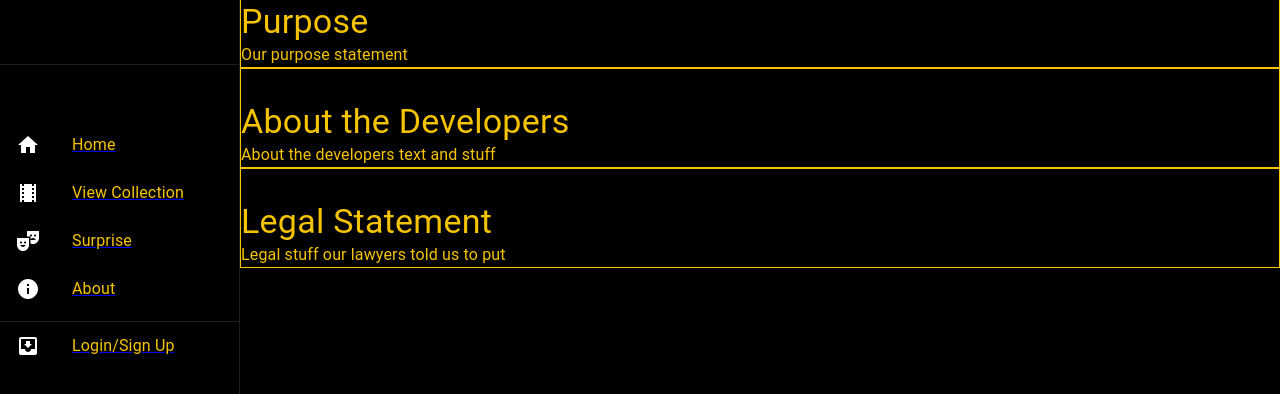
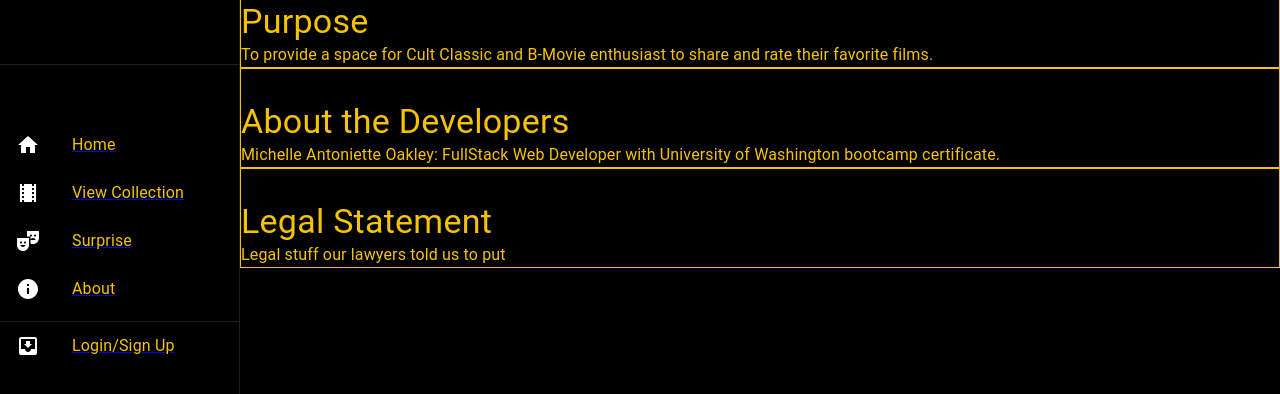
Before and after one commit to WilliamCrownover/bfanz, a React (Create React App) app in the folder client/: page /about in a window 1280 px wide. Shown: the top 394 px of the page. Built offline with nearby package versions, Linux system fonts and the light colour scheme.

Commit message:
added Purpose statement and one developers entery

```diff
--- a/client/src/pages/About.js
+++ b/client/src/pages/About.js
@@ -11,7 +11,8 @@ const About = () => {
                     Purpose
                 </Typography>
                 <Typography variant="body1">
-                    Our purpose statement
+                    To provide a space for Cult Classic and B-Movie enthusiast
+                    to share and rate their favorite films.
                 </Typography>
             </Grid>
             <Grid sx={{ border: 1 }} item xs={12}>
@@ -19,7 +20,9 @@ const About = () => {
                     About the Developers
                 </Typography>
                 <Typography variant="body1">
-                    About the developers text and stuff
+                    Michelle Antoniette Oakley: FullStack Web Developer with University of Washington bootcamp certificate.
+
+
                 </Typography>
             </Grid>
             <Grid sx={{ border: 1 }} item xs={12}>
```
